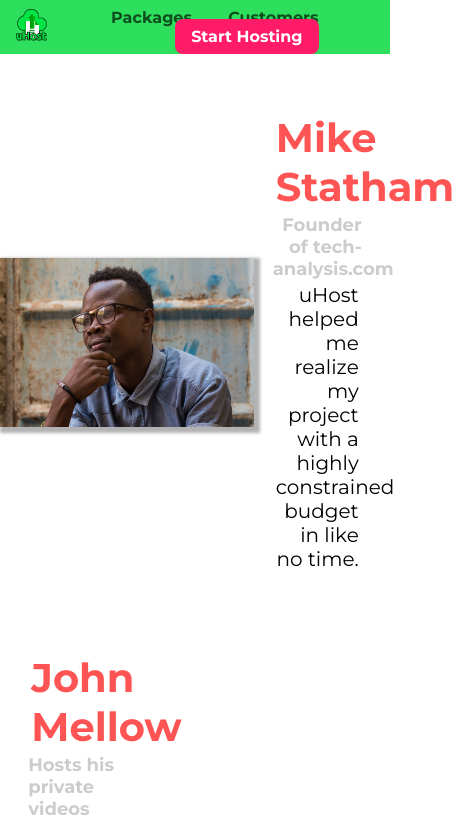
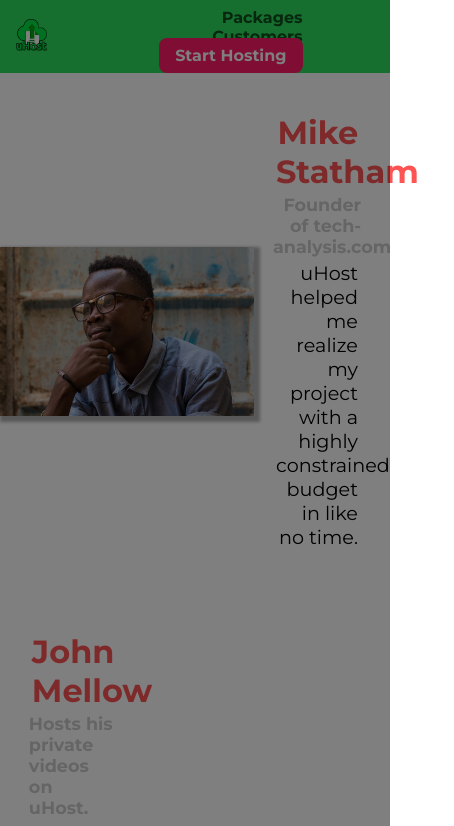
Before and after one commit to kennethsilvere/uHost, a plain HTML site: page customers/index.html in a window 390 px wide. Shown: the top 826 px of the page, 454 px wide, since content can reach past the window. Drawn offline with Linux system fonts and the light colour scheme.

Commit message:
Change absolute units to responsive units (like rem, vw, vh)

```diff
--- a/customers/customers.css
+++ b/customers/customers.css
@@ -1,6 +1,6 @@
 .testimonial {
-  font-size: 20px;
-  margin: 48px 0;
+  font-size: 1.2rem;
+  margin: 3rem 0;
 }
 
 .testimonial__list {
@@ -9,12 +9,13 @@
 }
 
 .testimonial:first-of-type {
-  margin-top: 96px;
+  margin-top: 6rem;
 }
 
 .testimonial__image-container {
   display: inline-block;
   width: 65%;
+  max-width: 580px;
   vertical-align: middle;
   box-shadow: 3px 3px 3px 3px rgba(0, 0, 0, 0.3);
 }
@@ -26,7 +27,7 @@
 
 .testimonial__info {
   text-align: right;
-  padding: 14px;
+  padding: 0.9rem;
   display: inline-block;
   vertical-align: middle;
   width: 30%;
@@ -43,11 +44,12 @@
 .testimonial__name {
   margin: 3px;
   color: #ff5454;
+  font-size: 2rem;
 }
 
 .testimonial__subtitle {
   margin: 0;
-  font-size: 18px;
+  font-size: 1.1rem;
   color: #ccc;
 }
 
@@ -62,5 +64,5 @@
 }
 
 .testimonial__text {
-  margin: 3px;
+  margin: 0.2rem;
 }
--- a/customers/index.html
+++ b/customers/index.html
@@ -15,6 +15,7 @@
   </head>
 
   <body>
+    <div class="backdrop"></div>
     <header class="main-header">
       <div>
         <a href="../index.html" class="main-header__brand">
--- a/main.css
+++ b/main.css
@@ -1,5 +1,9 @@
+body {
+  overflow-x: hidden;
+}
+
 main {
-  padding-top: 43px;
+  padding-top: 2.7rem;
 }
 
 #product-overview {
@@ -12,9 +16,9 @@ main {
   background-origin: border-box;
   background-clip: border-box; */
   /* background-image: linear-gradient(100deg, purple, brown 30%); */
-  width: 100%;
-  height: 528px;
-  padding: 20px;
+  width: 100vw;
+  height: 55vh;
+  padding: 1.25rem;
 }
 
 #product-overview h1 {
@@ -40,9 +44,9 @@ main {
   display: inline-block;
   width: 30%;
   text-align: center;
-  padding: 16px;
+  padding: 1rem;
   background: #d5ffdc;
-  margin: 8px;
+  margin: 0.5rem;
   vertical-align: middle;
 }
 
@@ -55,7 +59,7 @@ main {
 .plan__annotation {
   background: white;
   color: #19b84c;
-  padding: 8px 0px;
+  padding: 0.5rem 0rem;
   border-radius: 8px;
   box-shadow: 2px 2px 2px 2px rgba(0, 0, 0, 0.5);
 }
@@ -83,19 +87,19 @@ main {
 }
 
 .plan__feature {
-  margin: 8px 0px;
+  margin: 0.5rem 0rem;
 }
 
 #key-features {
-  margin-top: 80px;
+  margin-top: 5rem;
   background: #ff1b68;
-  padding: 16px;
+  padding: 2rem;
   height: 400px;
 }
 
 #key-features .section-title {
   color: white;
-  margin-top: 32px;
+  margin-top: 2rem;
 }
 
 .key-features__list {
@@ -115,7 +119,7 @@ main {
 
 .key-feature__description {
   font-weight: bold;
-  font-size: 20px;
+  font-size: 1.2rem;
 }
 
 .key-feature__image {
@@ -125,5 +129,5 @@ main {
   border: 2px solid #424242;
   border-radius: 50%;
   margin: 0 auto;
-  padding: 24px;
+  padding: 1.5rem;
 }
--- a/packages/packages.css
+++ b/packages/packages.css
@@ -1,13 +1,13 @@
 main {
-  padding-top: 32px;
+  padding-top: 2rem;
 }
 
 .background {
   position: fixed;
   background: url("../images/plans-background.jpg") center/cover;
   filter: grayscale(40%);
-  height: 100%;
-  width: 100%;
+  height: 100vh;
+  width: 100vw;
   z-index: -1;
 }
 
@@ -15,7 +15,7 @@ main {
   border: 4px solid #0e4f1f;
   border-left: none;
   width: 80%;
-  margin: 32px 0;
+  margin: 2rem 0;
   position: relative;
 }
 
@@ -30,18 +30,18 @@ main {
   text-decoration: none;
   color: inherit;
   display: block;
-  padding: 32px;
+  padding: 2rem;
 }
 
 .package__badge {
   position: absolute;
-  margin: 20px;
+  margin: 1.25rem;
   top: 0;
   right: 0;
-  padding: 8px;
+  padding: 0.5rem;
   color: white;
   background: #ff5454;
-  font-size: 12px;
+  font-size: 1.3rem;
 }
 
 .package__subtitle {
@@ -50,9 +50,9 @@ main {
 
 .package__description {
   background: white;
-  padding: 16px;
+  padding: 1rem;
   border: 4px solid #0e4f1f;
-  font-size: 20px;
+  font-size: 1.25rem;
   color: #0e4f1f;
 }
 
--- a/shared.css
+++ b/shared.css
@@ -7,11 +7,22 @@ body {
   margin: 0;
 }
 
+.backdrop {
+  position: fixed;
+  height: 100%;
+  width: 100%;
+  background: rgba(0, 0, 0, 0.5);
+  top: 0;
+  left: 0;
+  z-index: 2;
+  /* display: none; */
+}
+
 .button {
   background: #0e4f1f;
   color: white;
   font: inherit;
-  padding: 8px;
+  padding: 0.5rem;
   border: 1.5px solid #0e4f1f;
   border-radius: 4px;
   font-weight: bold;
@@ -30,10 +41,10 @@ body {
 
 .main-header {
   background-color: #2ddf5c;
-  padding: 8px 16px;
+  padding: 0.5rem 1rem;
   width: 100%;
   position: fixed;
-  top:0;
+  top: 0;
   z-index: 1;
 }
 
@@ -43,12 +54,12 @@ body {
 }
 
 .main-header__brand {
-  font-size: 22px;
+  font-size: 1.37rem;
   color: #0e4f1f;
   text-decoration: none;
   font-weight: bold;
   display: inline-block;
-  height: 32px;
+  height: 2rem;
 }
 
 .main-header__brand img {
@@ -70,14 +81,14 @@ body {
 
 .main-nav__item {
   display: inline-block;
-  margin: 0px 16px;
+  margin: 0rem 2rem;
 }
 
 .main-nav__item > a {
   text-decoration: none;
   color: #0e4f1f;
   font-weight: bold;
-  padding: 7px 0;
+  padding: 0.4rem 0;
 }
 
 .main-nav__item > a:hover,
@@ -87,7 +98,7 @@ body {
 }
 
 .main-nav__item--cta > a {
-  padding: 8px 16px;
+  padding: 0.5rem 1rem;
   background-color: #ff1b68;
   color: white;
   border-radius: 8px;
@@ -102,8 +113,7 @@ body {
 
 .main-footer {
   background: black;
-  /* margin-top: 48px; */
-  padding: 32px;
+  padding: 2rem;
 }
 
 .main-footer__links {
@@ -115,7 +125,7 @@ body {
 
 .main-footer__link {
   display: inline-block;
-  margin: 0px 16px;
+  margin: 0rem 1rem;
 }
 
 .main-footer__link a {
```
Also changed, not shown: packages/index.html (+1 -0 lines).
